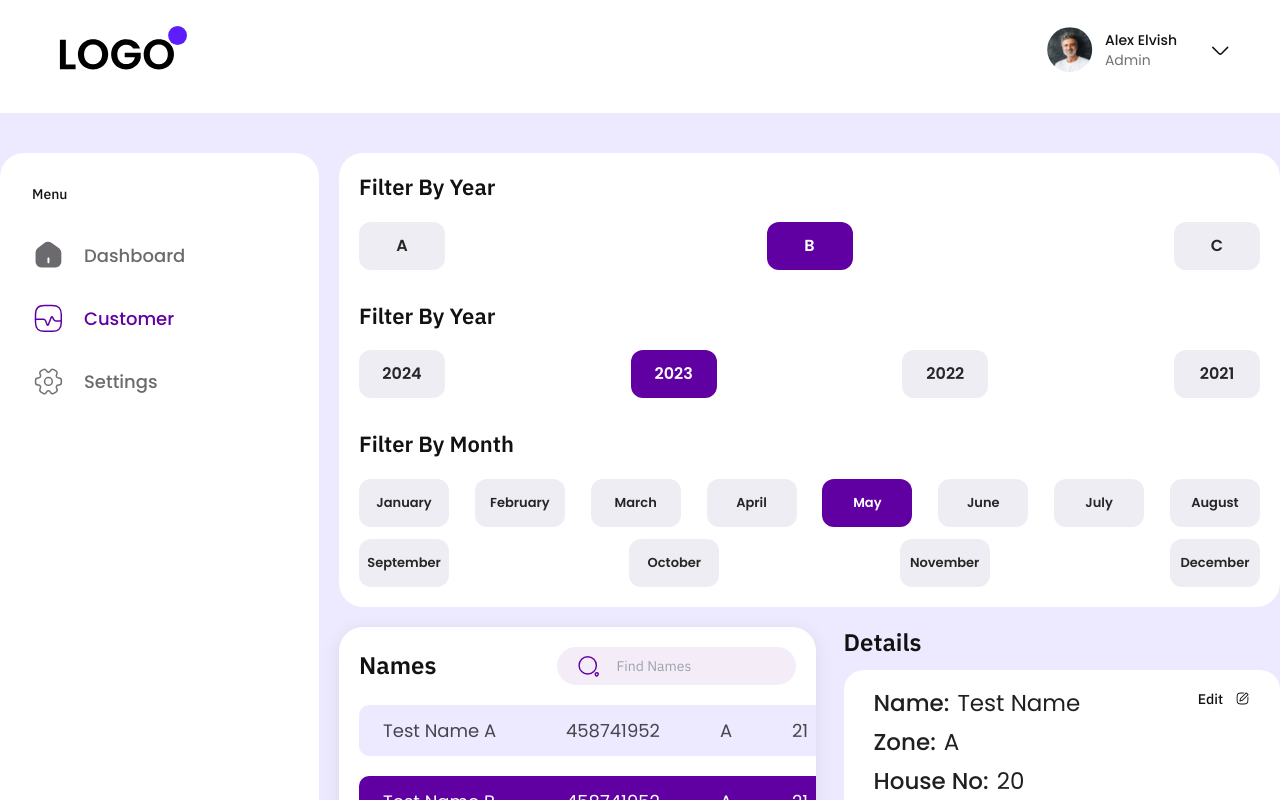
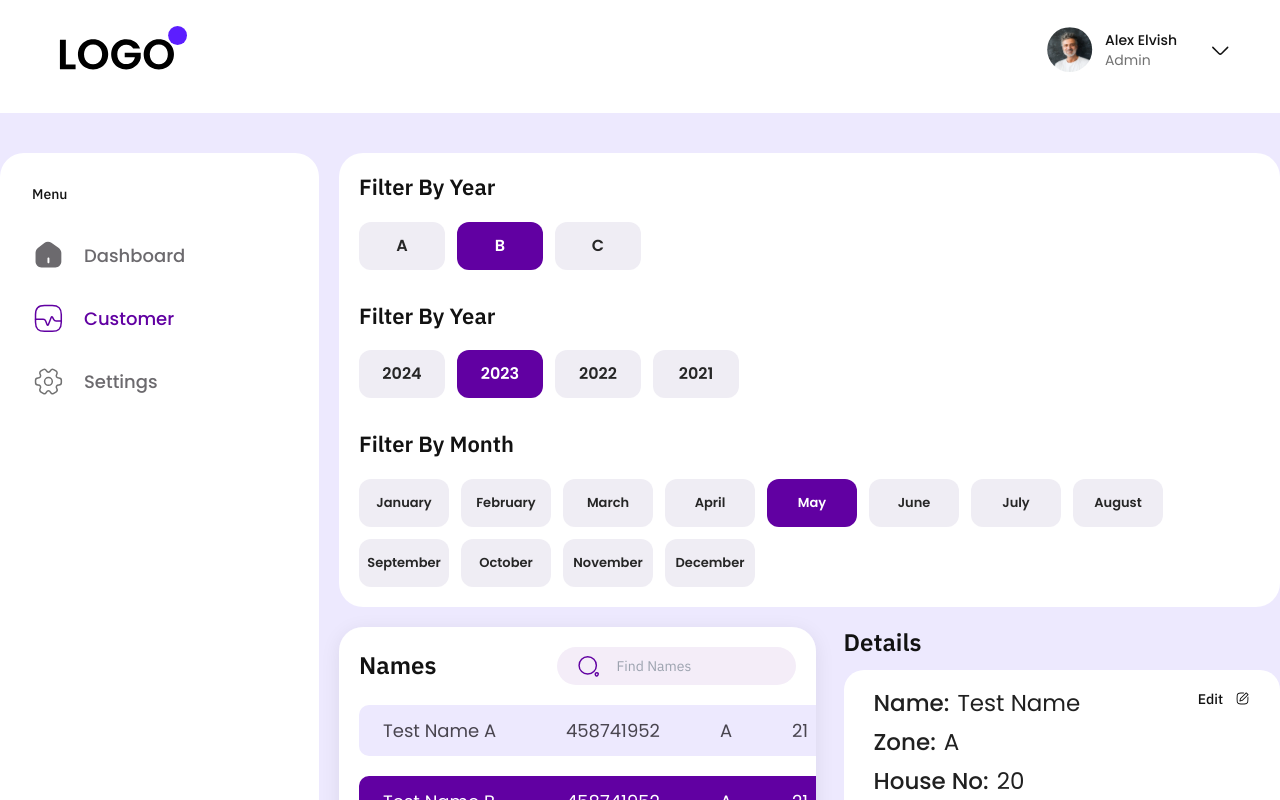
Before and after one commit to vikramkumartejani/customers, a React (Create React App) app: page / in a window 1280 px wide. Shown: the top 800 px of the page. Built offline with nearby package versions, Linux system fonts and the light colour scheme.

Commit message:
justify fix

```diff
--- a/src/App.js
+++ b/src/App.js
@@ -252,7 +252,7 @@ function App() {
           <h2 className="text-[#121212] md:text-[22px] text-[18px] md:leading-[28.6px] font-semibold font-ibmplexsans pb-5">
             Filter By Year
           </h2>
-          <div className="flex item md:justify-between gap-3">
+          <div className="flex item gap-3">
             {letters.map((letter, index) => (
               <div
                 key={index}
@@ -270,7 +270,7 @@ function App() {
           <h2 className="text-[#121212] md:text-[22px] text-[18px] md:leading-[28.6px] font-semibold font-ibmplexsans pb-5 pt-8">
             Filter By Year
           </h2>
-          <div className="flex item md:justify-between gap-3 flex-wrap">
+          <div className="flex item gap-3 flex-wrap">
             {years.map((year, index) => (
               <div
                 key={index}
@@ -288,7 +288,7 @@ function App() {
           <h2 className="text-[#121212] md:text-[22px] text-[18px] md:leading-[28.6px] font-semibold font-ibmplexsans pb-5 py-8">
             Filter By Month
           </h2>
-          <div className="flex item justify-between gap-3 flex-wrap">
+          <div className="flex item  gap-3 flex-wrap">
             {months.map((month, index) => (
               <div
                 key={index}
```
